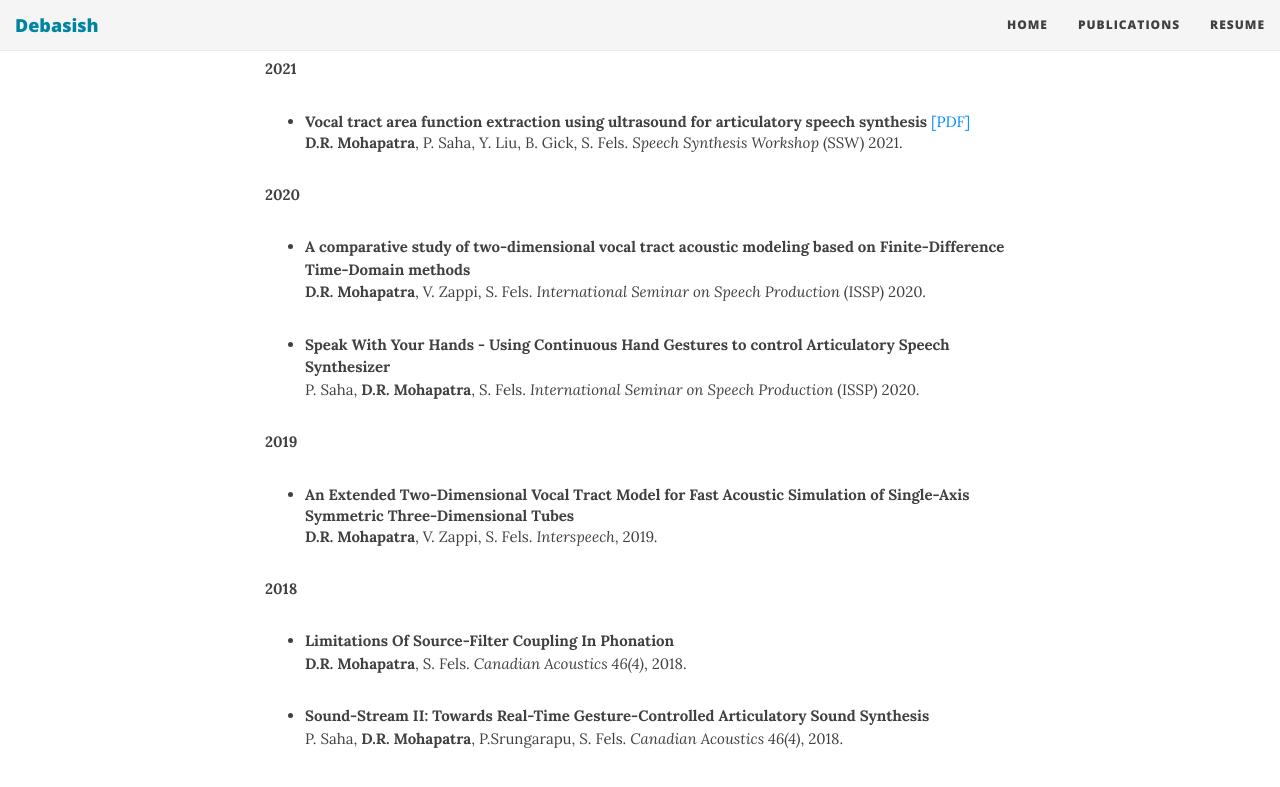
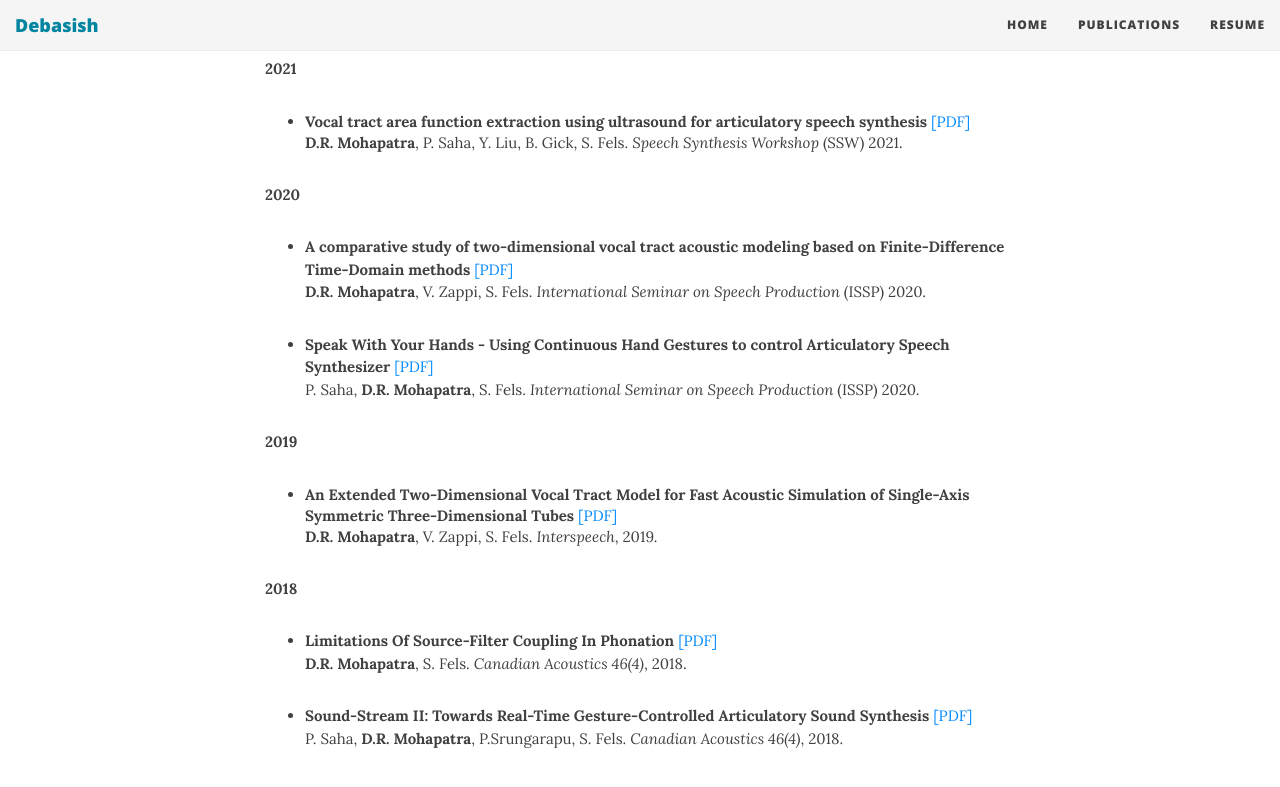
Before and after one commit to Debasishray19/debasishray19.github.io, a Jekyll site: the page built from publications.md, in a window 1280 px wide and 900 px high, scrolled down 364 px. Shown: the top 787 px of the window. Built offline with Jekyll 4.4.1, drawn with Linux system fonts in a browser that asks for light colours; nearby versions of some CDN libraries.

Commit message:
Update publications.md

```diff
--- a/publications.md
+++ b/publications.md
@@ -16,25 +16,25 @@ You can also check my <a href="https://scholar.google.com/citations?user=HzIWE5k
 	*Speech Synthesis Workshop* (SSW) 2021.
 
 **2020**
-- **A comparative study of two-dimensional vocal tract acoustic modeling based on Finite-Difference Time-Domain methods**
+- **A comparative study of two-dimensional vocal tract acoustic modeling based on Finite-Difference Time-Domain methods** [[PDF]](https://arxiv.org/pdf/2102.04588.pdf)
 	**D.R. Mohapatra**, V. Zappi, S. Fels.
 	*International Seminar on Speech Production* (ISSP) 2020.
 
-- **Speak With Your Hands - Using Continuous Hand Gestures to control Articulatory Speech Synthesizer**
+- **Speak With Your Hands - Using Continuous Hand Gestures to control Articulatory Speech Synthesizer** [[PDF]](https://arxiv.org/pdf/2102.01640.pdf)
 	P. Saha, **D.R. Mohapatra**, S. Fels.
 	*International Seminar on Speech Production* (ISSP) 2020.
 
 **2019**
-- **An Extended Two-Dimensional Vocal Tract Model for Fast Acoustic Simulation of Single-Axis Symmetric Three-Dimensional Tubes**
+- **An Extended Two-Dimensional Vocal Tract Model for Fast Acoustic Simulation of Single-Axis Symmetric Three-Dimensional Tubes** [[PDF]](https://www.isca-speech.org/archive_v0/Interspeech_2019/pdfs/1764.pdf)
 	**D.R. Mohapatra**, V. Zappi, S. Fels.
 	*Interspeech*, 2019.
 
 **2018**
-- **Limitations Of Source-Filter Coupling In Phonation**
+- **Limitations Of Source-Filter Coupling In Phonation** [[PDF]](https://arxiv.org/pdf/1811.07435.pdf)
 	**D.R. Mohapatra**, S. Fels.
 	*Canadian Acoustics 46(4)*, 2018.
 
-- **Sound-Stream II: Towards Real-Time Gesture-Controlled Articulatory Sound Synthesis**
+- **Sound-Stream II: Towards Real-Time Gesture-Controlled Articulatory Sound Synthesis** [[PDF]](https://arxiv.org/pdf/1811.08029.pdf)
 	P. Saha, **D.R. Mohapatra**, P.Srungarapu, S. Fels.
 	*Canadian Acoustics 46(4)*, 2018.
 
```
